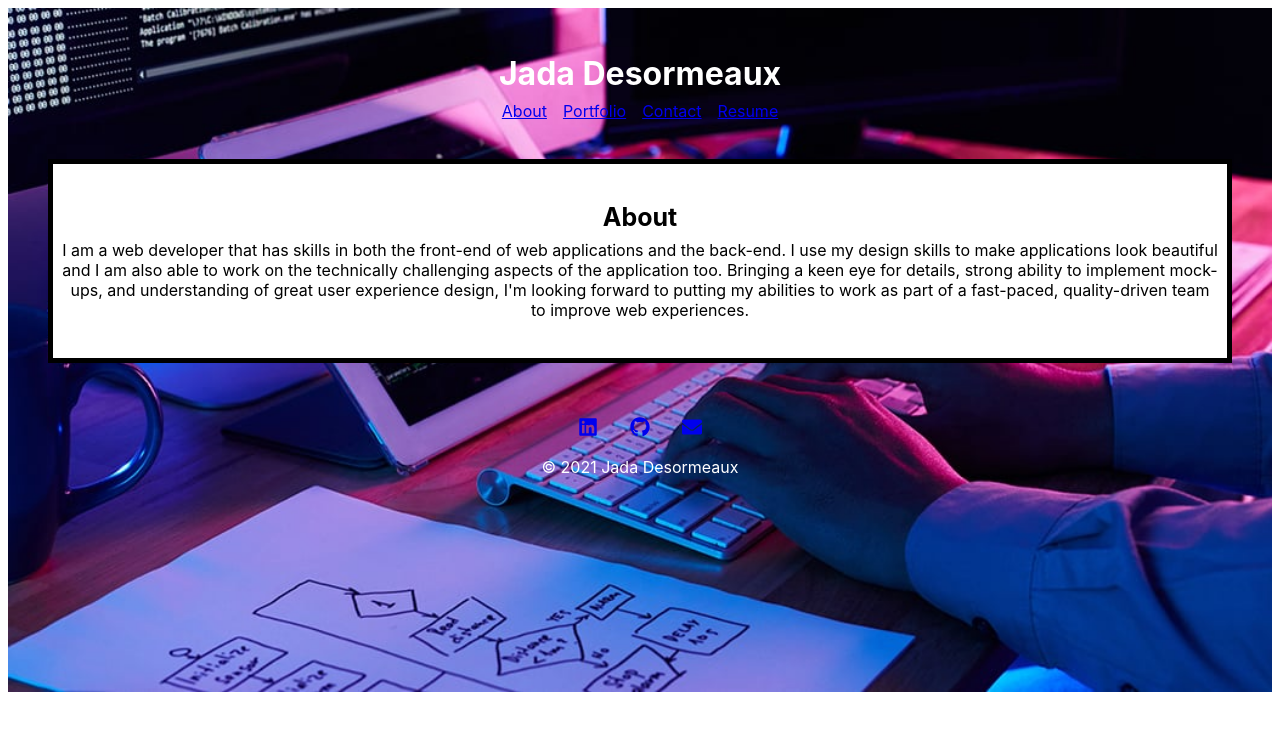
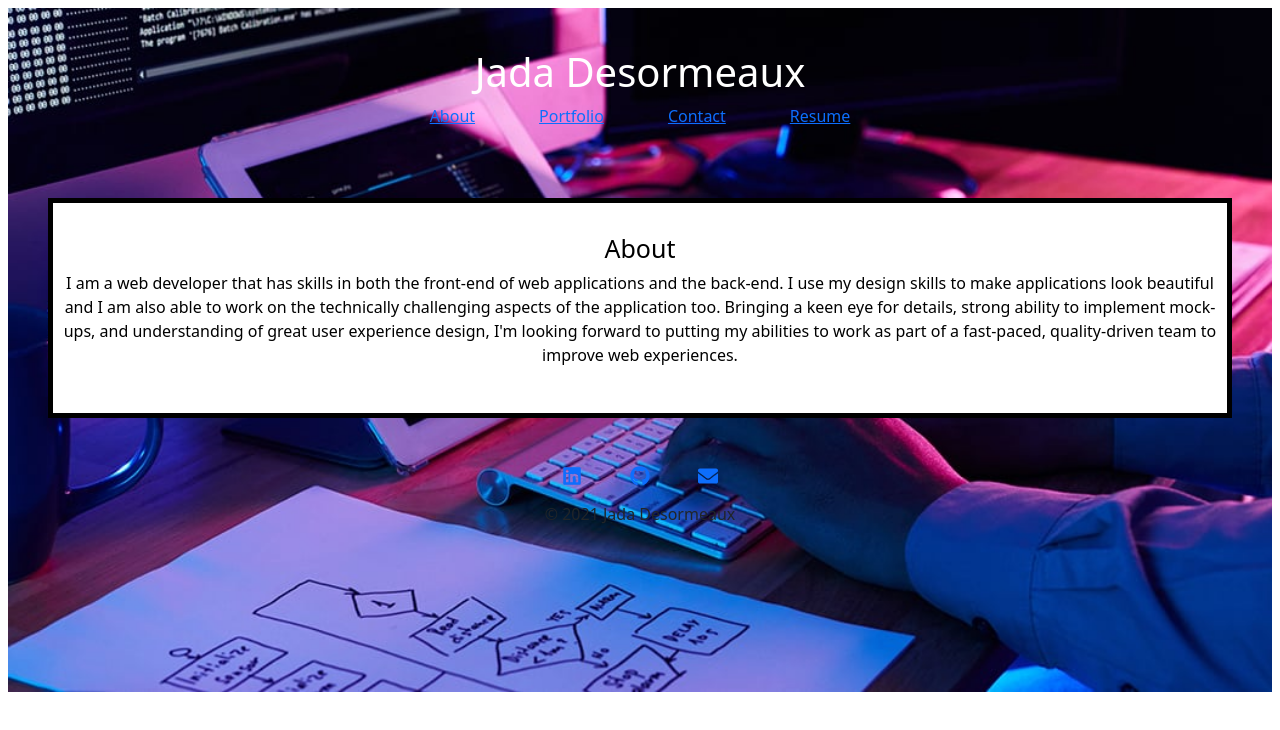
Before and after one commit to JadaE789/react_portfolio, a React (Create React App) app: page / in a window 1280 px wide. Shown: the top 730 px of the page. Built offline with nearby package versions, Linux system fonts and the light colour scheme.

Commit message:
import bootstrap

```diff
--- a/package.json
+++ b/package.json
@@ -10,6 +10,7 @@
     "bootstrap": "^5.0.2",
     "gh-pages": "^3.2.3",
     "react": "^17.0.2",
+    "react-bootstrap": "^1.6.1",
     "react-dom": "^17.0.2",
     "react-icons": "^4.2.0",
     "react-router-dom": "^5.2.0",
--- a/public/index.html
+++ b/public/index.html
@@ -9,6 +9,9 @@
       name="description"
       content="Web site created using create-react-app"
     />
+    <link rel="stylesheet" href="https://stackpath.bootstrapcdn.com/bootstrap/4.3.1/css/bootstrap.min.css"
+    integrity="sha384-ggOyR0iXCbMQv3Xipma34MD+dH/1fQ784/j6cY/iJTQUOhcWr7x9JvoRxT2MZw1T"
+    crossorigin="anonymous">
     <link rel="icon" href="%PUBLIC_URL%/favicon.ico" />
     <link rel="apple-touch-icon" href="%PUBLIC_URL%/logo192.png" />
     <link rel="manifest" href="%PUBLIC_URL%/manifest.json" />
--- a/src/components/pages/Contact.js
+++ b/src/components/pages/Contact.js
@@ -1,5 +1,6 @@
 import { useState } from 'react';
 import { validateEmail } from '../../utils/validators';
+import 'bootstrap/dist/css/bootstrap.min.css';
 
 export default function Contact() {
   const [name, setName] = useState('');
--- a/src/index.css
+++ b/src/index.css
@@ -24,6 +24,7 @@
 
 .text-3xl {
   text-align: center;
+  color: white;
 }
 
 .space-x-2 {
```
Also changed, not shown: 1 other file (tests, documents, lock files or other folders).
